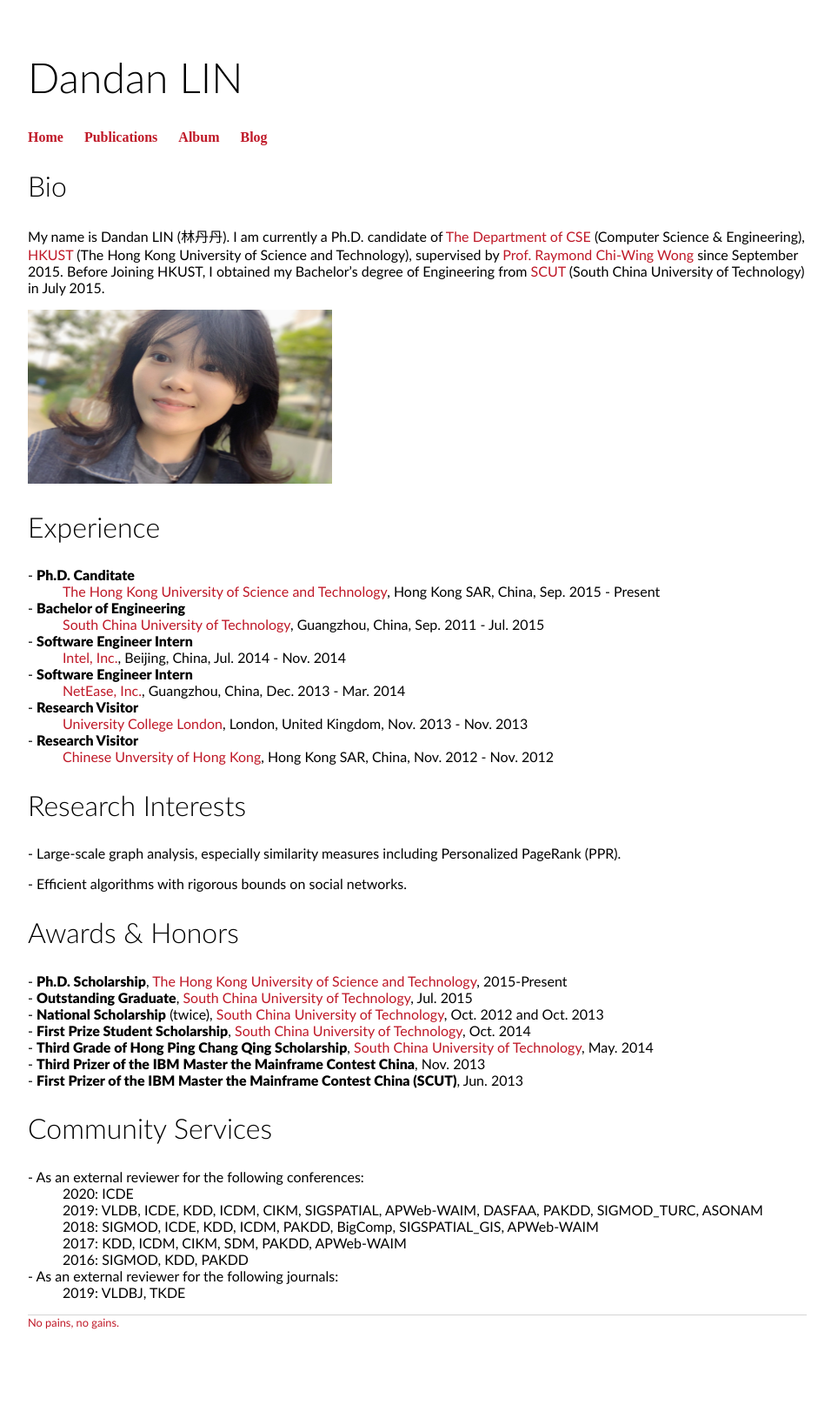
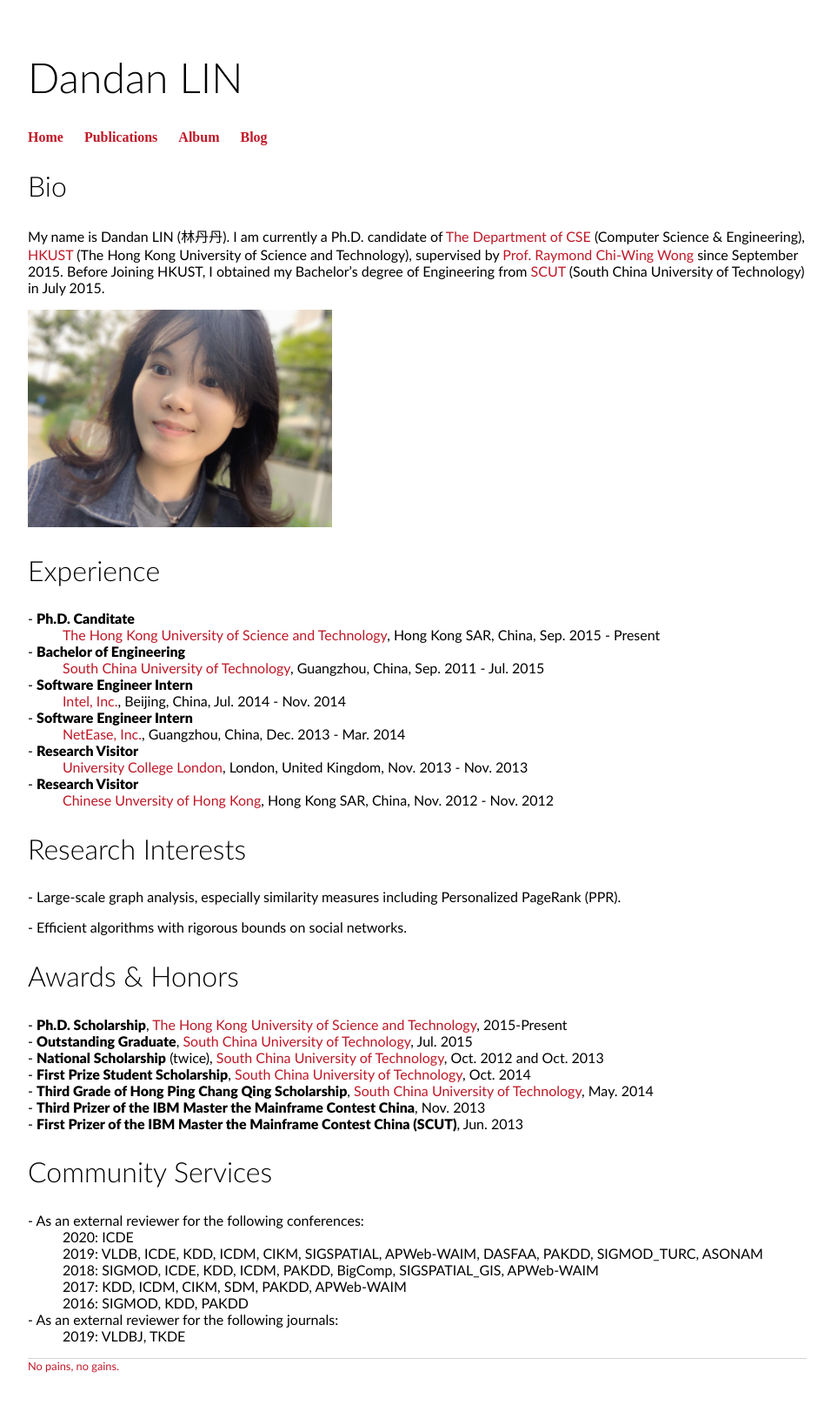
Before and after one commit to 2danlin/2danlin.github.io, a Jekyll site: the page built from index.html, in a window 1280 px wide. Shown: the whole page at 87% size, without its empty margins (160-1116 px from the left). Built offline with Jekyll 4.4.1, drawn with Linux system fonts in a browser that asks for light colours; before the commit the page ends 1588 px from its top, so only the background shows below that.

Commit message:
Update index.html

```diff
--- a/index.html
+++ b/index.html
@@ -10,7 +10,7 @@
 		<a href="https://www.ust.hk/">HKUST</a> (The Hong Kong University of Science and Technology),
 		supervised by <a href="https://home.cse.ust.hk/~raywong/">Prof. Raymond Chi-Wing Wong</a> since September 2015.
 		Before Joining HKUST, I obtained my Bachelor’s degree of Engineering from <a href="https://www.scut.edu.cn/new/">SCUT</a> (South China University of Technology) in July 2015.</p>
-            <img src="/img/home_img.jpeg" alt="" height="200px" width="350px"/>
+            <img src="/img/home_img.jpeg" alt="" height="250px" width="350px"/>
 
 </div><!-- /.blurb -->
 
```
